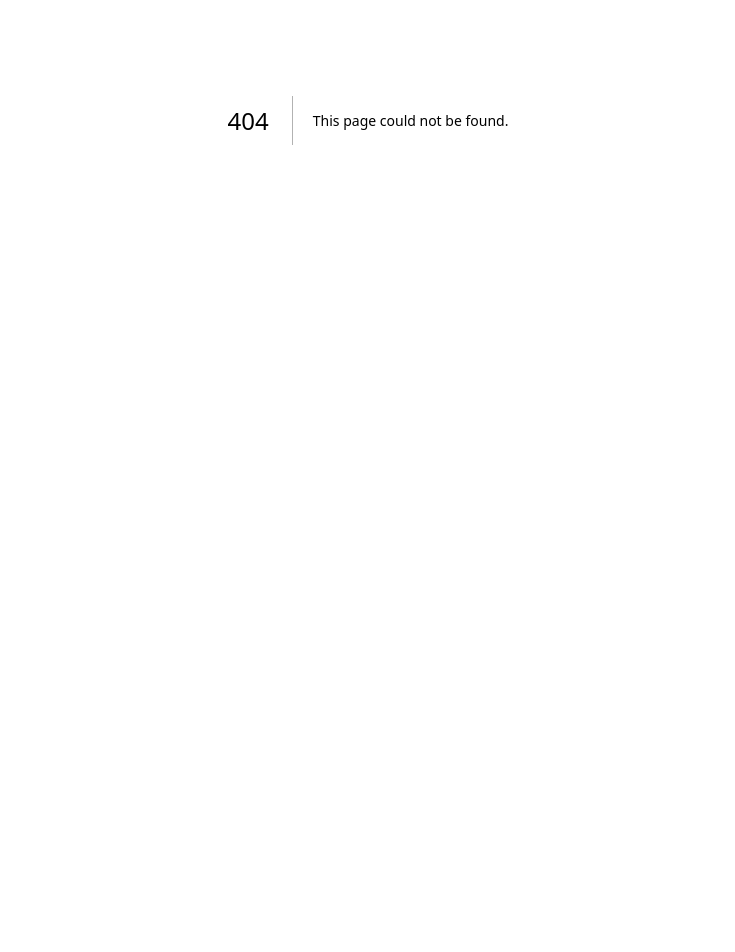
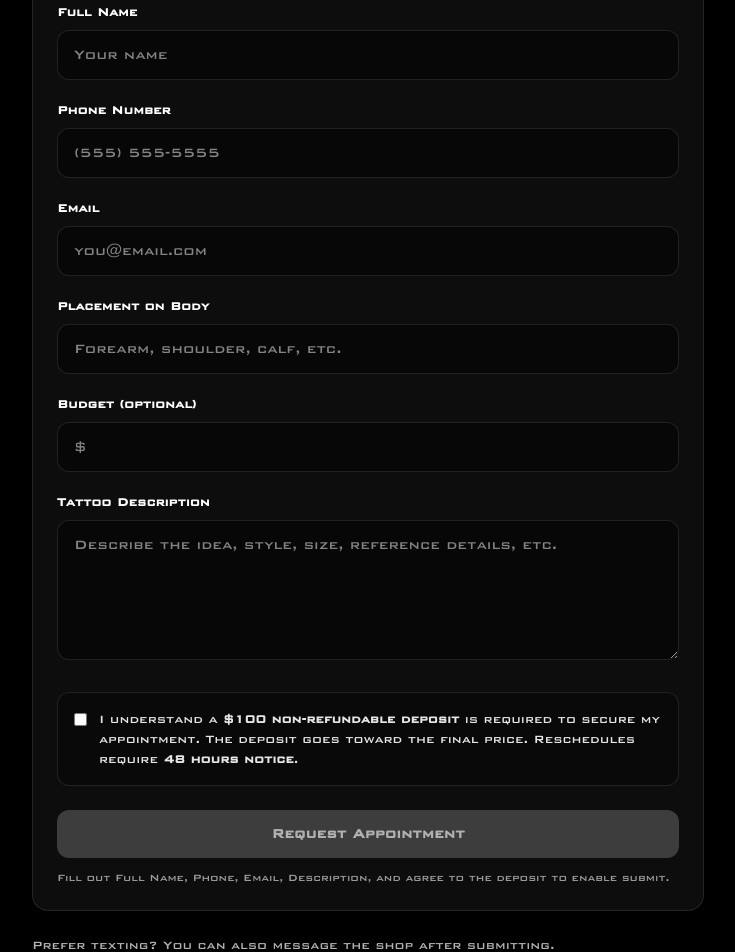
Before and after one commit to Copacetink/Copacetink, a Next.js app: page /booking in a window 1280 px wide. Before the commit this address had no page. Shown: the part 280-1232 px from the top of the page, without its empty margins (272-1007 px from the left). Before the commit the page ends 800 px from the top, so only its background shows below. Built offline with nearby package versions, Linux system fonts and the light colour scheme.

Commit message:
Fix booking form inputs

```diff
--- /dev/null
+++ b/app/booking/page.tsx
@@ -0,0 +1,319 @@
+"use client";
+
+
+
+import { useMemo, useState } from "react";
+
+
+
+export default function BookingPage() {
+
+  const [artist, setArtist] = useState("Tai");
+
+  const [fullName, setFullName] = useState("");
+
+  const [phone, setPhone] = useState("");
+
+  const [email, setEmail] = useState("");
+
+  const [placement, setPlacement] = useState("");
+
+  const [description, setDescription] = useState("");
+
+  const [budget, setBudget] = useState("");
+
+  const [agreement, setAgreement] = useState(false);
+
+
+
+  const mailtoHref = useMemo(() => {
+
+    const subject = `Booking Request - ${artist} - ${fullName || "Client"}`;
+
+    const bodyLines = [
+
+      `Artist: ${artist}`,
+
+      `Full Name: ${fullName}`,
+
+      `Phone: ${phone}`,
+
+      `Email: ${email}`,
+
+      `Placement: ${placement}`,
+
+      `Budget: ${budget}`,
+
+      "",
+
+      "Tattoo Description:",
+
+      description,
+
+      "",
+
+      "Deposit Agreement:",
+
+      agreement ? "Agreed" : "NOT agreed",
+
+    ];
+
+
+
+    const body = bodyLines.join("\n");
+
+    const to = "jeanatuha@gmail.com"; // main inbox (locked by Tally earlier)
+
+    return `mailto:${to}?subject=${encodeURIComponent(subject)}&body=${encodeURIComponent(body)}`;
+
+  }, [artist, fullName, phone, email, placement, description, budget, agreement]);
+
+
+
+  const canSubmit =
+
+    fullName.trim() &&
+
+    phone.trim() &&
+
+    email.trim() &&
+
+    description.trim() &&
+
+    agreement;
+
+
+
+  return (
+
+    <main className="min-h-screen bg-black text-white px-6 py-10">
+
+      <div className="mx-auto w-full max-w-2xl">
+
+        <h1 className="text-3xl font-bold">Book an Appointment</h1>
+
+        <p className="mt-2 text-white/80">
+
+          Fill this out to request an appointment. A <b>$100 deposit</b> is required to lock in your date/time.
+
+        </p>
+
+
+
+        <div className="mt-8 rounded-2xl border border-white/10 bg-white/5 p-6">
+
+          {/* Artist */}
+
+          <label className="block text-sm font-semibold">Choose an Artist</label>
+
+          <select
+
+            className="mt-2 w-full rounded-xl bg-black/40 border border-white/10 px-4 py-3 outline-none"
+
+            value={artist}
+
+            onChange={(e) => setArtist(e.target.value)}
+
+          >
+
+            <option value="Tai">Tai</option>
+
+            <option value="Sunny">Sunny</option>
+
+            <option value="BamCBK">BamCBK</option>
+
+          </select>
+
+
+
+          {/* Full name */}
+
+          <label className="mt-5 block text-sm font-semibold">Full Name</label>
+
+          <input
+
+            className="mt-2 w-full rounded-xl bg-black/40 border border-white/10 px-4 py-3 outline-none"
+
+            value={fullName}
+
+            onChange={(e) => setFullName(e.target.value)}
+
+            placeholder="Your name"
+
+          />
+
+
+
+          {/* Phone */}
+
+          <label className="mt-5 block text-sm font-semibold">Phone Number</label>
+
+          <input
+
+            className="mt-2 w-full rounded-xl bg-black/40 border border-white/10 px-4 py-3 outline-none"
+
+            value={phone}
+
+            onChange={(e) => setPhone(e.target.value)}
+
+            placeholder="(555) 555-5555"
+
+          />
+
+
+
+          {/* Email */}
+
+          <label className="mt-5 block text-sm font-semibold">Email</label>
+
+          <input
+
+            className="mt-2 w-full rounded-xl bg-black/40 border border-white/10 px-4 py-3 outline-none"
+
+            value={email}
+
+            onChange={(e) => setEmail(e.target.value)}
+
+            placeholder="you@email.com"
+
+          />
+
+
+
+          {/* Placement */}
+
+          <label className="mt-5 block text-sm font-semibold">Placement on Body</label>
+
+          <input
+
+            className="mt-2 w-full rounded-xl bg-black/40 border border-white/10 px-4 py-3 outline-none"
+
+            value={placement}
+
+            onChange={(e) => setPlacement(e.target.value)}
+
+            placeholder="Forearm, shoulder, calf, etc."
+
+          />
+
+
+
+          {/* Budget */}
+
+          <label className="mt-5 block text-sm font-semibold">Budget (optional)</label>
+
+          <input
+
+            className="mt-2 w-full rounded-xl bg-black/40 border border-white/10 px-4 py-3 outline-none"
+
+            value={budget}
+
+            onChange={(e) => setBudget(e.target.value)}
+
+            placeholder="$"
+
+          />
+
+
+
+          {/* Description */}
+
+          <label className="mt-5 block text-sm font-semibold">Tattoo Description</label>
+
+          <textarea
+
+            className="mt-2 w-full min-h-[140px] rounded-xl bg-black/40 border border-white/10 px-4 py-3 outline-none"
+
+            value={description}
+
+            onChange={(e) => setDescription(e.target.value)}
+
+            placeholder="Describe the idea, style, size, reference details, etc."
+
+          />
+
+
+
+          {/* Deposit agreement */}
+
+          <div className="mt-6 rounded-xl border border-white/10 bg-black/30 p-4">
+
+            <label className="flex items-start gap-3">
+
+              <input
+
+                type="checkbox"
+
+                className="mt-1"
+
+                checked={agreement}
+
+                onChange={(e) => setAgreement(e.target.checked)}
+
+              />
+
+              <span className="text-sm text-white/90">
+
+                I understand a <b>$100 non-refundable deposit</b> is required to secure my appointment.
+
+                The deposit goes toward the final price. Reschedules require <b>48 hours notice</b>.
+
+              </span>
+
+            </label>
+
+          </div>
+
+
+
+          {/* Submit */}
+
+          <a
+
+            href={canSubmit ? mailtoHref : undefined}
+
+            onClick={(e) => {
+
+              if (!canSubmit) e.preventDefault();
+
+            }}
+
+            className={`mt-6 inline-flex w-full items-center justify-center rounded-xl px-5 py-3 font-semibold
+
+              ${canSubmit ? "bg-white text-black" : "bg-white/20 text-white/60 cursor-not-allowed"}`}
+
+          >
+
+            Request Appointment
+
+          </a>
+
+
+
+          {!canSubmit && (
+
+            <p className="mt-3 text-xs text-white/60">
+
+              Fill out Full Name, Phone, Email, Description, and agree to the deposit to enable submit.
+
+            </p>
+
+          )}
+
+        </div>
+
+
+
+        <p className="mt-6 text-sm text-white/70">
+
+          Prefer texting? You can also message the shop after submitting.
+
+        </p>
+
+      </div>
+
+    </main>
+
+  );
+
+}
```
